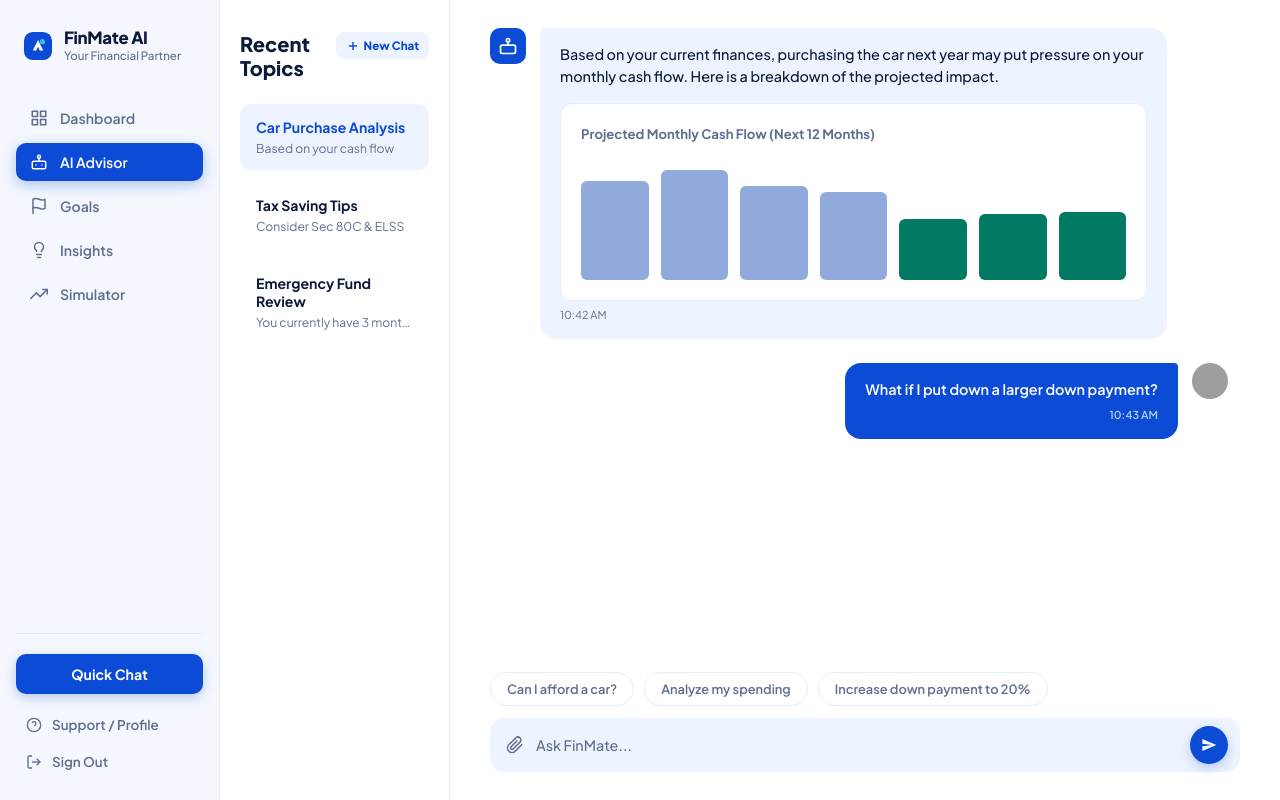
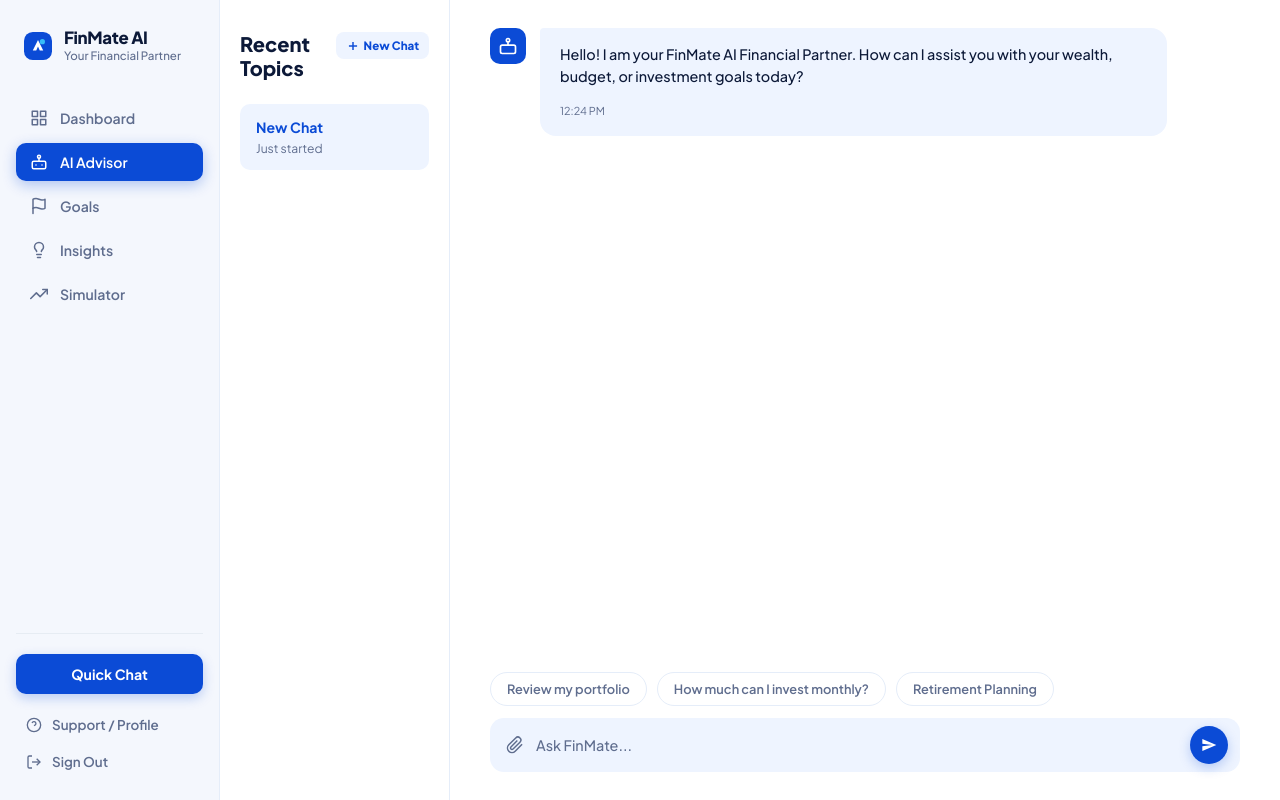
Before and after one commit to prerna7506/AI-Hackathon, an Angular app in the folder finincial-advisor/: page /ai-advisor in a window 1280 px wide. Built offline with nearby package versions, Linux system fonts and the light colour scheme; grey boxes are pictures that could not be loaded.

Commit message:
fefore api call

```diff
--- a/finincial-advisor/angular.json
+++ b/finincial-advisor/angular.json
@@ -43,8 +43,8 @@
                 },
                 {
                   "type": "anyComponentStyle",
-                  "maximumWarning": "4kB",
-                  "maximumError": "8kB"
+                  "maximumWarning": "20kB",
+                  "maximumError": "40kB"
                 }
               ],
               "outputHashing": "all"
@@ -59,6 +59,9 @@
         },
         "serve": {
           "builder": "@angular/build:dev-server",
+          "options": {
+            "proxyConfig": "proxy.conf.json"
+          },
           "configurations": {
             "production": {
               "buildTarget": "finincial-advisor:build:production"
--- a/finincial-advisor/src/app/app.config.ts
+++ b/finincial-advisor/src/app/app.config.ts
@@ -1,11 +1,13 @@
 import { ApplicationConfig, provideBrowserGlobalErrorListeners } from '@angular/core';
 import { provideRouter } from '@angular/router';
+import { provideHttpClient } from '@angular/common/http';
 
 import { routes } from './app.routes';
 
 export const appConfig: ApplicationConfig = {
   providers: [
     provideBrowserGlobalErrorListeners(),
-    provideRouter(routes)
+    provideRouter(routes),
+    provideHttpClient()
   ]
 };
--- a/finincial-advisor/src/app/components/ai-advisor/ai-advisor.html
+++ b/finincial-advisor/src/app/components/ai-advisor/ai-advisor.html
@@ -27,7 +27,22 @@
   <main class="chat-panel">
     <!-- Messages Viewport -->
     <div class="messages-viewport" #chatViewport>
-      @for (msg of currentTopic.messages; track msg.id) {
+      @if (!hasActiveTopic) {
+        <div class="empty-state">
+          <div class="empty-icon">
+            <svg width="48" height="48" viewBox="0 0 24 24" fill="none" stroke="currentColor" stroke-width="1.5">
+              <rect x="3" y="11" width="18" height="10" rx="2"/>
+              <circle cx="12" cy="5" r="2"/>
+              <path d="M12 7v4"/>
+              <line x1="8" y1="16" x2="8" y2="16"/>
+              <line x1="16" y1="16" x2="16" y2="16"/>
+            </svg>
+          </div>
+          <h3 class="empty-title">How can I help you today?</h3>
+          <p class="empty-subtitle">Press <strong>New Chat</strong> or type a message below to get started.</p>
+        </div>
+      } @else {
+        @for (msg of currentTopic.messages; track msg.id) {
         @if (msg.sender === 'bot') {
           <div class="message-row bot-row">
             <div class="avatar bot-avatar">
@@ -93,6 +108,7 @@
             </div>
           </div>
         }
+        }
       }
     </div>
 
@@ -135,12 +151,26 @@
           placeholder="Ask FinMate..."
           [(ngModel)]="newMessage"
           (keyup.enter)="sendMessage()"
+          [disabled]="isLoading"
         />
 
-        <button class="btn-send" type="button" (click)="sendMessage()">
-          <svg width="16" height="16" viewBox="0 0 24 24" fill="currentColor">
-            <path d="M2.01 21L23 12 2.01 3 2 10l15 2-15 2z"/>
-          </svg>
+        <button
+          class="btn-send"
+          type="button"
+          [class.loading]="isLoading"
+          (click)="isLoading ? stopGeneration() : sendMessage()"
+          [title]="isLoading ? 'Stop response' : 'Send message'"
+        >
+          @if (isLoading) {
+            <!-- Stop icon: solid square -->
+            <svg width="14" height="14" viewBox="0 0 24 24" fill="currentColor">
+              <rect x="4" y="4" width="16" height="16" rx="2"/>
+            </svg>
+          } @else {
+            <svg width="16" height="16" viewBox="0 0 24 24" fill="currentColor">
+              <path d="M2.01 21L23 12 2.01 3 2 10l15 2-15 2z"/>
+            </svg>
+          }
         </button>
       </div>
     </div>
--- a/finincial-advisor/src/app/components/ai-advisor/ai-advisor.scss
+++ b/finincial-advisor/src/app/components/ai-advisor/ai-advisor.scss
@@ -127,6 +127,41 @@
 
     &.user-row {
       justify-content: flex-end;
+    }
+  }
+
+  .empty-state {
+    flex: 1;
+    display: flex;
+    flex-direction: column;
+    align-items: center;
+    justify-content: center;
+    gap: 16px;
+    text-align: center;
+    padding: 60px 24px;
+    opacity: 0.85;
+
+    .empty-icon {
+      width: 80px;
+      height: 80px;
+      border-radius: 20px;
+      background: var(--bg-blue-light);
+      color: var(--color-primary);
+      display: flex;
+      align-items: center;
+      justify-content: center;
+    }
+
+    .empty-title {
+      font-size: 1.3rem;
+      font-weight: 800;
+      color: var(--text-main);
+    }
+
+    .empty-subtitle {
+      font-size: 0.88rem;
+      color: var(--text-muted);
+      line-height: 1.6;
     }
   }
 
@@ -377,10 +412,25 @@
       box-shadow: 0 4px 12px rgba(11, 75, 214, 0.25);
       transition: background 0.2s ease, transform 0.1s ease;
 
-      &:hover {
+      &:hover:not(.loading) {
         background: var(--color-primary-hover);
         transform: scale(1.05);
+      }
+
+      &.loading {
+        background: #DC2626;
+        box-shadow: 0 4px 12px rgba(220, 38, 38, 0.3);
+
+        &:hover {
+          background: #b91c1c;
+          transform: scale(1.05);
+        }
       }
     }
   }
 }
+
+@keyframes spin-icon {
+  from { transform: rotate(0deg); }
+  to   { transform: rotate(360deg); }
+}
--- a/finincial-advisor/src/app/components/ai-advisor/ai-advisor.ts
+++ b/finincial-advisor/src/app/components/ai-advisor/ai-advisor.ts
@@ -1,4 +1,4 @@
-import { Component, ElementRef, ViewChild, AfterViewChecked } from '@angular/core';
+import { Component, ElementRef, ViewChild, AfterViewChecked, OnInit, OnDestroy, inject, ChangeDetectorRef } from '@angular/core';
 import { CommonModule } from '@angular/common';
 import { FormsModule } from '@angular/forms';
 
@@ -27,68 +27,31 @@
   templateUrl: './ai-advisor.html',
   styleUrl: './ai-advisor.scss'
 })
-export class AiAdvisorComponent implements AfterViewChecked {
+export class AiAdvisorComponent implements OnInit, AfterViewChecked, OnDestroy {
   @ViewChild('chatViewport') private chatViewport!: ElementRef;
+  private cdr = inject(ChangeDetectorRef);
 
-  activeTopicId = 'car-analysis';
+  activeTopicId = '';
   attachedFileName: string | null = null;
+  attachedFile: File | null = null;
   newMessage = '';
   shouldScrollToBottom = false;
+  isLoading = false;
+  private activeTimer: any = null;
+  private currentTypingMsgId: string | null = null;
 
-  topics: TopicThread[] = [
-    {
-      id: 'car-analysis',
-      title: 'Car Purchase Analysis',
-      subtext: 'Based on your cash flow',
-      prompts: ['Can I afford a car?', 'Analyze my spending', 'Increase down payment to 20%'],
-      messages: [
-        {
-          id: 'msg-1',
-          sender: 'bot',
-          text: 'Based on your current finances, purchasing the car next year may put pressure on your monthly cash flow. Here is a breakdown of the projected impact.',
-          showChart: true,
-          timestamp: '10:42 AM'
-        },
-        {
-          id: 'msg-2',
-          sender: 'user',
-          text: 'What if I put down a larger down payment?',
-          timestamp: '10:43 AM'
-        }
-      ]
-    },
-    {
-      id: 'tax-saving',
-      title: 'Tax Saving Tips',
-      subtext: 'Consider Sec 80C & ELSS',
-      prompts: ['Best ELSS Funds', 'NPS Tax Benefit', 'How to save ₹46,800 tax?'],
-      messages: [
-        {
-          id: 'msg-tax-1',
-          sender: 'bot',
-          text: 'FinMate AI Tax Advisor: You still have ₹65,000 remaining in your Section 80C limit for this financial year. Investing in ELSS mutual funds can save you up to ₹20,280 in tax.',
-          timestamp: 'Yesterday'
-        }
-      ]
-    },
-    {
-      id: 'emergency-fund',
-      title: 'Emergency Fund Review',
-      subtext: 'You currently have 3 months',
-      prompts: ['Where to keep liquid cash?', 'Top Liquid Funds 2026', 'Auto-sweep savings accounts'],
-      messages: [
-        {
-          id: 'msg-em-1',
-          sender: 'bot',
-          text: 'FinMate AI Emergency Review: Your liquid balance of ₹2,25,000 covers 3 months of essential expenses. We recommend boosting this to 6 months (₹4,50,000).',
-          timestamp: '2 days ago'
-        }
-      ]
-    }
-  ];
+  topics: TopicThread[] = [];
 
   get currentTopic(): TopicThread {
     return this.topics.find(t => t.id === this.activeTopicId) || this.topics[0];
+  }
+
+  get hasActiveTopic(): boolean {
+    return !!this.topics.find(t => t.id === this.activeTopicId);
+  }
+
+  ngOnInit(): void {
+    this.startNewChat();
   }
 
   ngAfterViewChecked(): void {
@@ -107,7 +70,7 @@
     const newId = `chat-${Date.now()}`;
     const newTopic: TopicThread = {
       id: newId,
-      title: 'New Financial Consultation',
+      title: 'New Chat',
       subtext: 'Just started',
       prompts: ['Review my portfolio', 'How much can I invest monthly?', 'Retirement Planning'],
       messages: [
@@ -122,6 +85,7 @@
     this.topics.unshift(newTopic);
     this.activeTopicId = newId;
     this.shouldScrollToBottom = true;
+    this.cdr.detectChanges();
   }
 
   usePrompt(prompt: string): void {
@@ -131,11 +95,13 @@
   onFileSelected(event: Event): void {
     const input = event.target as HTMLInputElement;
     if (input.files && input.files[0]) {
+      this.attachedFile = input.files[0];
       this.attachedFileName = input.files[0].name;
     }
   }
 
   removeAttachment(): void {
+    this.attachedFile = null;
     this.attachedFileName = null;
   }
 
@@ -147,10 +113,23 @@
   sendMessage(customText?: string): void {
     const text = customText || this.newMessage.trim();
     if (!text && !this.attachedFileName) return;
+    if (this.isLoading) return;
+
+    // If no active topic, create a new one first
+    if (!this.hasActiveTopic) {
+      this.startNewChat();
+    }
 
     const topic = this.currentTopic;
     const attachment = this.attachedFileName;
     this.attachedFileName = null;
+    this.attachedFile = null;
+
+    // Auto-title new chats from first user message
+    const isFirstUserMessage = !topic.messages.some(m => m.sender === 'user');
+    if (isFirstUserMessage && text) {
+      topic.title = text.length > 28 ? text.substring(0, 26) + '…' : text;
+    }
 
     // Add user message
     topic.messages.push({
@@ -165,6 +144,7 @@
       this.newMessage = '';
     }
 
+    this.isLoading = true;
     this.shouldScrollToBottom = true;
 
     // Add bot typing indicator
@@ -175,23 +155,74 @@
       isTyping: true
     });
 
-    // Generate intelligent AI response after delay
-    setTimeout(() => {
+    this.currentTypingMsgId = typingMsgId;
+
+    // Generate response with brief typing simulation
+    this.activeTimer = setTimeout(() => {
       // Remove typing indicator
       topic.messages = topic.messages.filter(m => m.id !== typingMsgId);
+      this.activeTimer = null;
+      this.currentTypingMsgId = null;
 
       const botReplyText = this.generateAiResponse(text, attachment);
-      topic.messages.push({
-        id: `bot-reply-${Date.now()}`,
-        sender: 'bot',
-        text: botReplyText,
-        timestamp: this.getFormattedTime()
-      });
+
+      topic.messages = [
+        ...topic.messages,
+        {
+          id: `bot-reply-${Date.now()}`,
+          sender: 'bot',
+          text: botReplyText,
+          timestamp: this.getFormattedTime()
+        }
+      ];
 
       // Update topic subtext with last query
       topic.subtext = text ? (text.length > 22 ? text.substring(0, 20) + '...' : text) : 'File uploaded';
+      this.isLoading = false;
       this.shouldScrollToBottom = true;
-    }, 1400);
+
+      // Force Angular Change Detection update
+      this.cdr.markForCheck();
+      this.cdr.detectChanges();
+    }, 700);
+  }
+
+  stopGeneration(): void {
+    if (this.activeTimer) {
+      clearTimeout(this.activeTimer);
+      this.activeTimer = null;
+    }
+
+    const topic = this.currentTopic;
+    if (topic && this.currentTypingMsgId) {
+      // Remove the typing indicator
+      topic.messages = topic.messages.filter(m => m.id !== this.currentTypingMsgId);
+      this.currentTypingMsgId = null;
+    }
+
+    if (topic) {
+      // Insert a stopped-response notice
+      topic.messages = [
+        ...topic.messages,
+        {
+          id: `stopped-${Date.now()}`,
+          sender: 'bot',
+          text: '⏹ You stopped the response.',
+          timestamp: this.getFormattedTime()
+        }
+      ];
+    }
+
+    this.isLoading = false;
+    this.shouldScrollToBottom = true;
+    this.cdr.markForCheck();
+    this.cdr.detectChanges();
+  }
+
+  ngOnDestroy(): void {
+    if (this.activeTimer) {
+      clearTimeout(this.activeTimer);
+    }
   }
 
   private generateAiResponse(query: string, attachmentName?: string | null): string {
```
